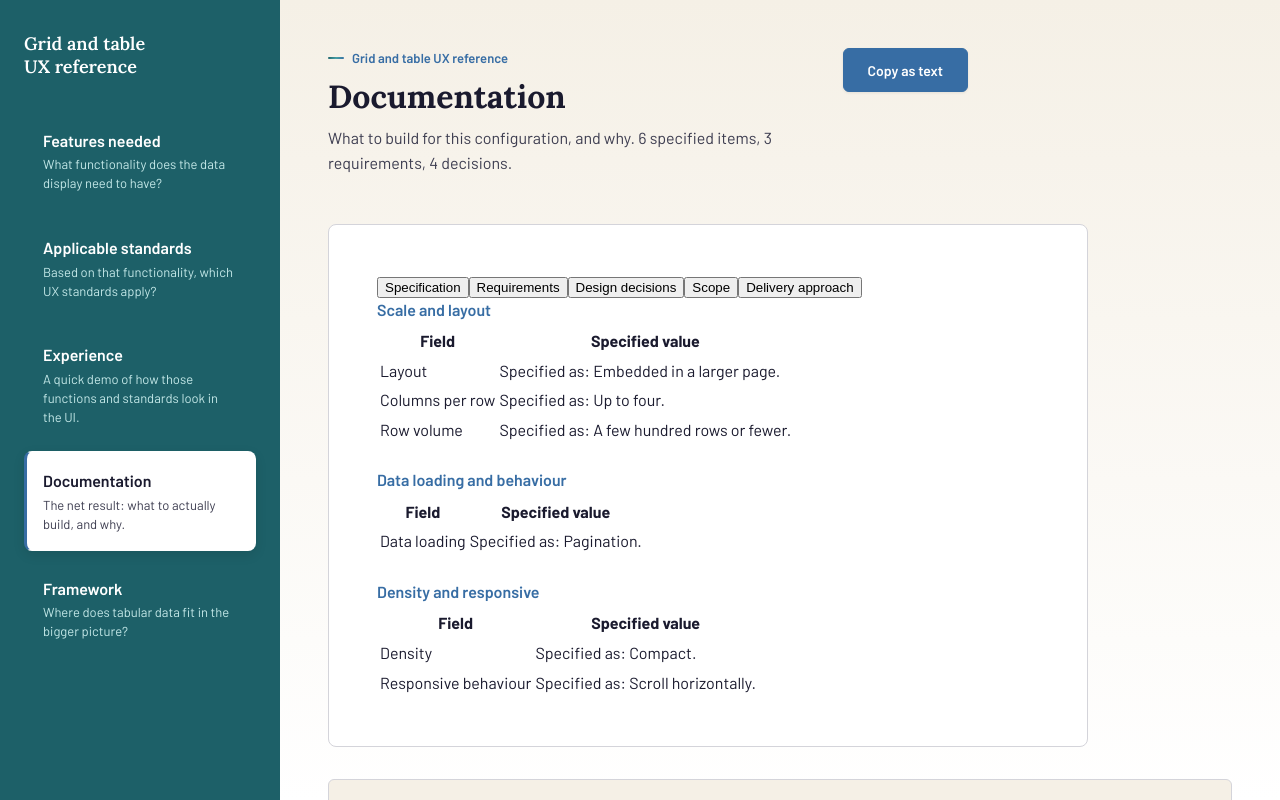
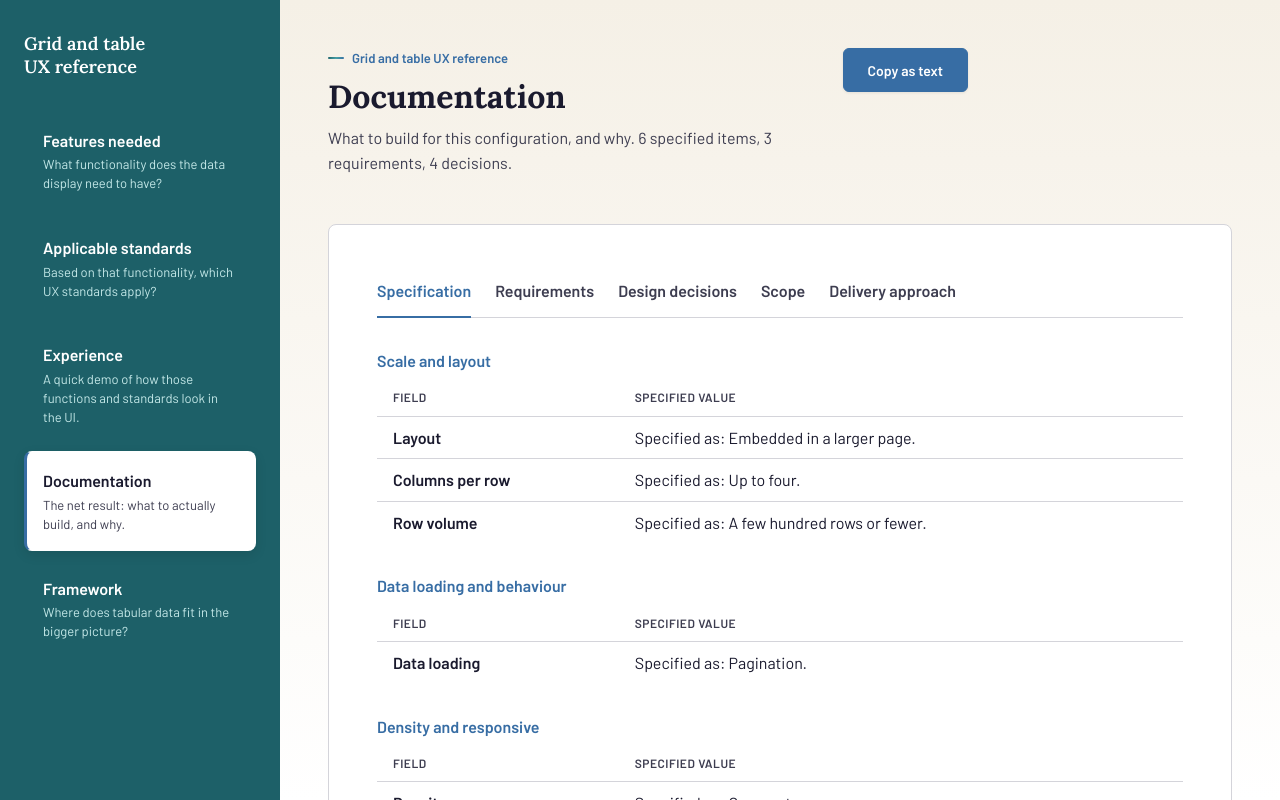
Before and after one commit to puneetsyaloutlook/grabledesigner, a React (Vite) app: page /documentation in a window 1280 px wide. Shown: the top 800 px of the page. Built offline with nearby package versions, Linux system fonts and the light colour scheme.

Commit message:
Add files via upload

```diff
--- a/src/styles/global.css
+++ b/src/styles/global.css
@@ -268,28 +268,40 @@ h3 {
   border: 1px solid var(--border-default);
   border-radius: var(--radius-lg);
   padding: var(--space-2xl);
-  max-width: 760px;
+  max-width: 960px;
 }
 
-.doc-sheet section {
-  margin-bottom: var(--space-2xl);
+.doc-tabs {
+  display: flex;
+  gap: var(--space-lg);
+  border-bottom: 1px solid var(--border-default);
+  margin-bottom: var(--space-xl);
 }
 
-.doc-sheet section:last-child {
-  margin-bottom: 0;
+.doc-tab {
+  background: none;
+  border: none;
+  border-bottom: 2px solid transparent;
+  margin-bottom: -1px;
+  padding: var(--space-sm) 0 var(--space-md);
+  font-family: var(--font-sans);
+  font-size: var(--text-body-size);
+  font-weight: 600;
+  color: var(--text-secondary);
+  cursor: pointer;
 }
 
-.doc-sheet h2 {
-  font-family: var(--font-sans);
-  font-size: var(--text-h3-size);
-  font-weight: 700;
-  padding-bottom: var(--space-sm);
-  border-bottom: 1px solid var(--border-default);
-  margin: 0 0 var(--space-md);
+.doc-tab:hover {
+  color: var(--text-primary);
+}
+
+.doc-tab-active {
+  color: var(--color-action);
+  border-bottom-color: var(--color-action);
 }
 
 .doc-group {
-  margin-bottom: var(--space-lg);
+  margin-bottom: var(--space-xl);
 }
 
 .doc-group:last-child {
@@ -301,43 +313,40 @@ h3 {
   font-size: var(--text-body-size);
   font-weight: 600;
   color: var(--color-action);
-  margin: 0 0 var(--space-xs);
+  margin: 0 0 var(--space-sm);
 }
 
 .doc-sheet p {
-  margin: 0 0 var(--space-sm);
+  margin: 0;
 }
 
-.doc-sheet ul {
-  margin: 0;
-  padding-left: var(--space-lg);
+.doc-table {
+  width: 100%;
+  border-collapse: collapse;
 }
 
-.doc-sheet li {
-  margin-bottom: var(--space-xs);
+.doc-table th, .doc-table td {
+  text-align: left;
+  padding: var(--space-sm) var(--space-md);
+  border-bottom: 1px solid var(--border-default);
+  vertical-align: top;
 }
 
-.doc-sublist {
-  margin-top: 4px;
-  font-size: var(--text-sm-size);
+.doc-table th {
+  font-size: var(--text-caption-size);
+  font-weight: 600;
   color: var(--text-secondary);
+  text-transform: uppercase;
+  letter-spacing: 0.04em;
 }
 
-.doc-decision {
-  margin-bottom: var(--space-md);
-  padding-bottom: var(--space-md);
-  border-bottom: 1px solid var(--border-default);
+.doc-table td:first-child {
+  font-weight: 600;
+  width: 30%;
 }
 
-.doc-decision:last-child {
+.doc-table tr:last-child td {
   border-bottom: none;
-  padding-bottom: 0;
-  margin-bottom: 0;
-}
-
-.doc-decision-title {
-  font-weight: 600;
-  margin: 0 0 var(--space-xs);
 }
 
 .overlay-backdrop {
```
